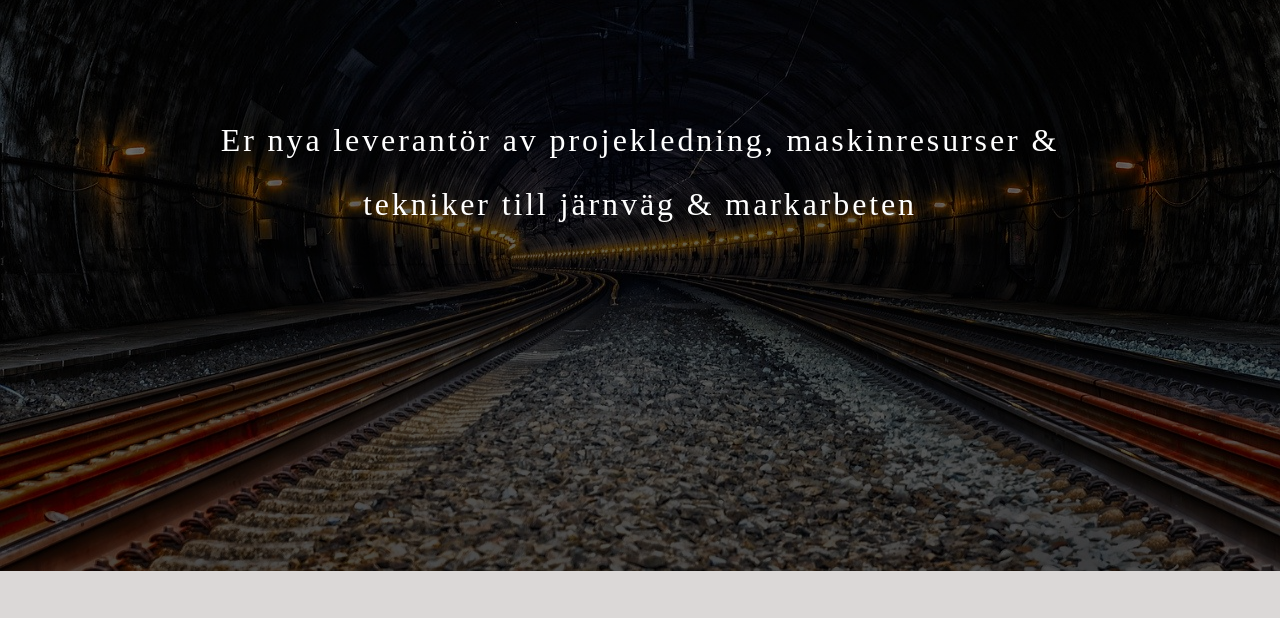
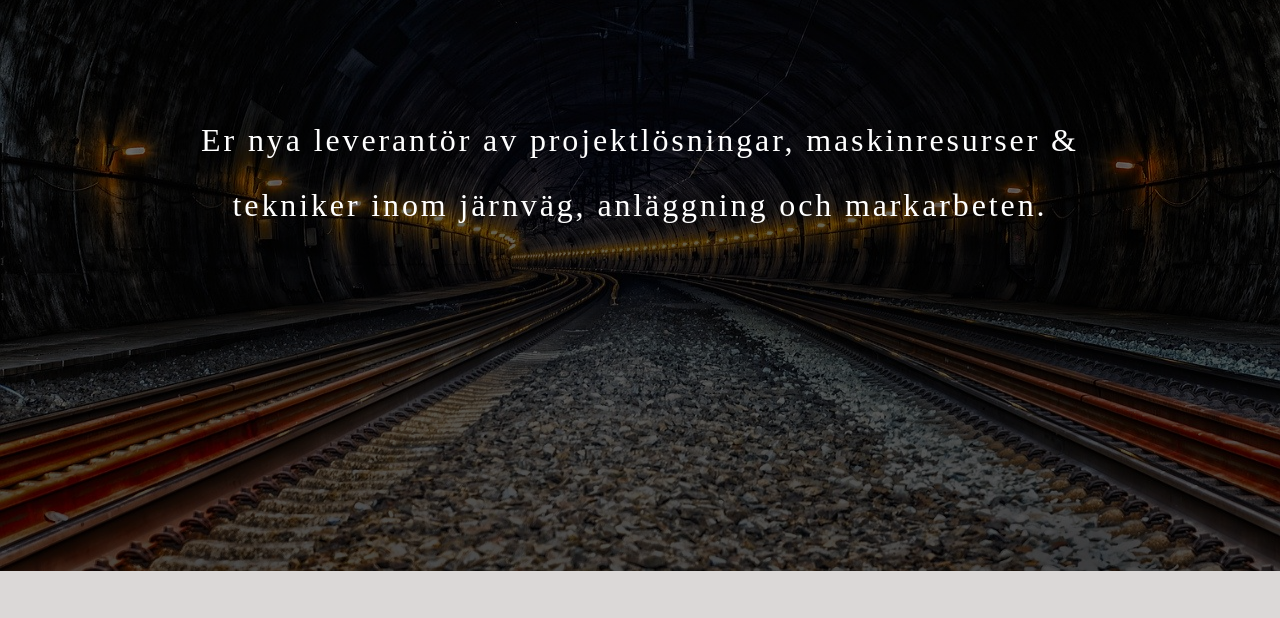
Before and after one commit to Infralink/website, a plain HTML site: page index.html in a window 1280 px wide. Shown: the part 139-757 px from the top of the page. Drawn offline with nearby package versions, Linux system fonts and the light colour scheme; files whose address does not match are found by name; a web font is replaced by a local one.

Commit message:
Update index.html

```diff
--- a/index.html
+++ b/index.html
@@ -66,7 +66,7 @@ window.open(url);
     <section class="infraLink" id="Hem">
        <ul class="first">
         <li class="first-page">
-           <h2>Er nya leverantör av projekledning, maskinresurser & <br>tekniker till järnväg & markarbeten</h2>
+           <h2>Er nya leverantör av projektlösningar, maskinresurser & <br>tekniker inom järnväg, anläggning och markarbeten.</h2>
         </li>
       </ul>
 
```
